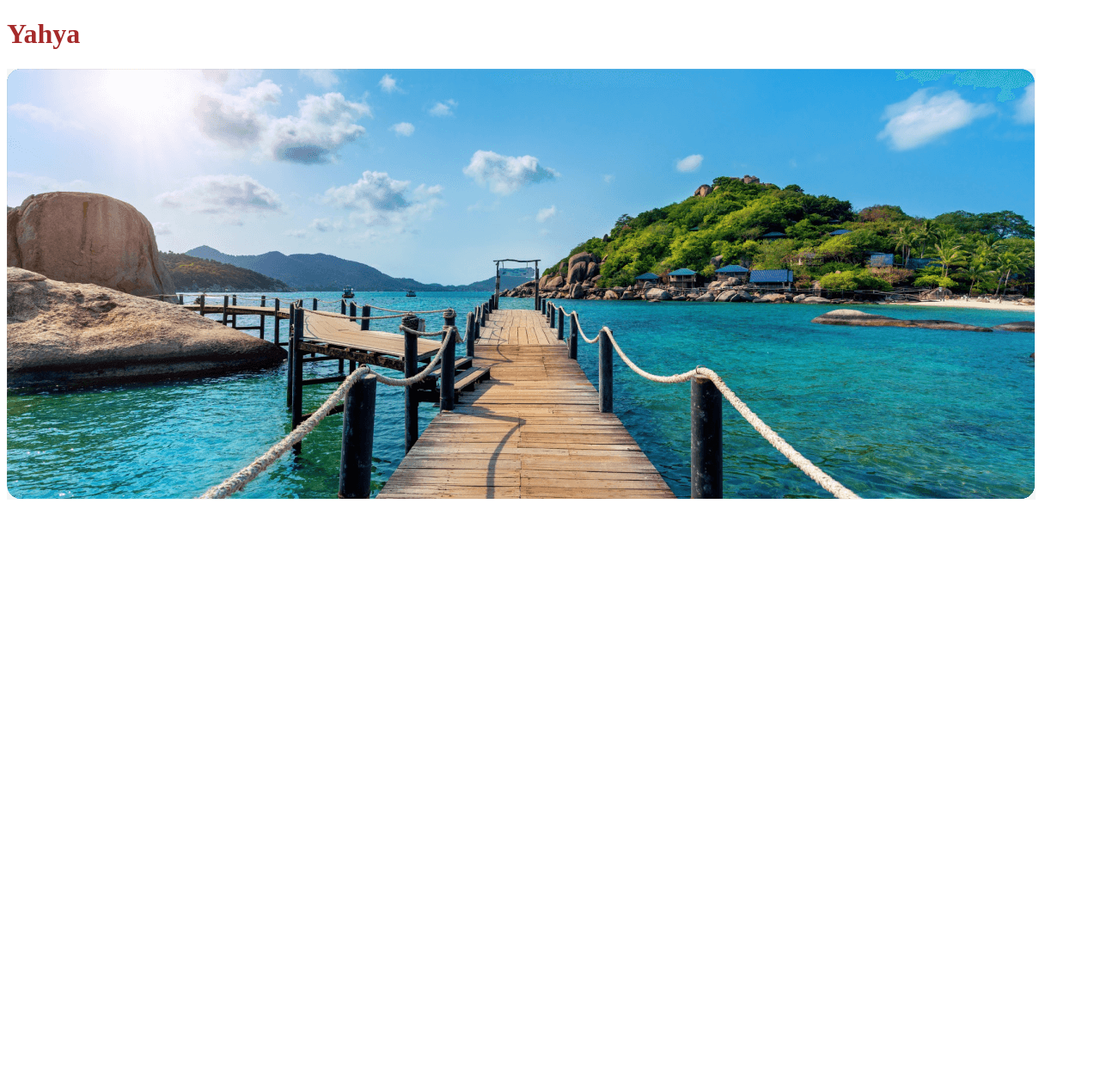
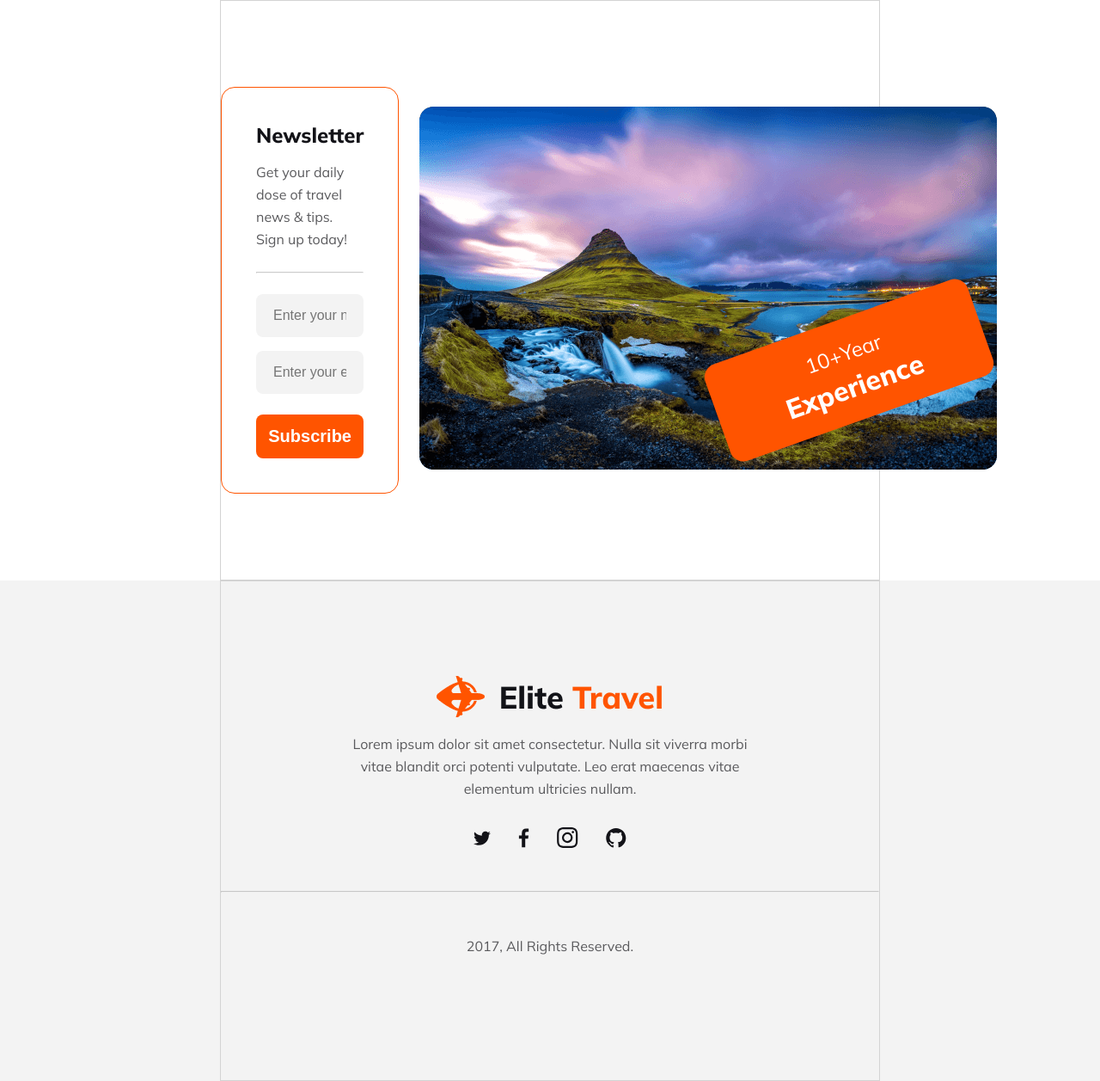
Before and after one commit to md-nahiduzzaman/assignment-2-travel-agency, a plain HTML site: page index.html in a window 1280 px wide. Shown: the whole page at 86% size. Before the commit the page ends 800 px from the top, so only its background shows below. Drawn offline with Linux system fonts and the light colour scheme.

Commit message:
added footer and newsletter section

```diff
--- a/index.html
+++ b/index.html
@@ -5,12 +5,74 @@
     <meta name="viewport" content="width=device-width, initial-scale=1.0" />
     <title>Assignment 2 Travel Agency</title>
 
+    <!-- google font -->
+    <link rel="preconnect" href="https://fonts.googleapis.com" />
+    <link rel="preconnect" href="https://fonts.gstatic.com" crossorigin />
+    <link
+      href="https://fonts.googleapis.com/css2?family=Mulish:wght@200;300;400;500;600;700;800;900;1000&display=swap"
+      rel="stylesheet"
+    />
+
     <!-- style sheet -->
     <link rel="stylesheet" href="styles/style.css" />
     <link rel="stylesheet" href="styles/responsive.css" />
   </head>
   <body>
-    <h1>Yahya</h1>
-    <img src="Images/Group 13 (1) (1).png" alt="" />
+    <header></header>
+    <main>
+      <!-- newsletter sec start here -->
+      <section>
+        <div class="newsletter-sec container">
+          <div class="newsletter-sec-element">
+            <h5>Newsletter</h5>
+            <p>Get your daily dose of travel news & tips. Sign up today!</p>
+            <hr />
+            <fieldset>
+              <form class="newsletter-sec-form" action="">
+                <input
+                  type="text"
+                  name="name"
+                  id="name"
+                  placeholder="Enter your name"
+                />
+                <input
+                  type="email"
+                  name=""
+                  id="email"
+                  placeholder="Enter your email"
+                />
+                <input type="button" id="subscribe" value="Subscribe" />
+              </form>
+            </fieldset>
+          </div>
+          <div class="newsletter-sec-imgs">
+            <img src="Images/Rectangle 8 (1).png" alt="" />
+            <div class="badge">
+                <p>10+Year</h1>
+                <h3>Experience</h3>
+              </div>
+          </div>
+        </div>
+      </section>
+      <!-- newsletter sec end here -->
+    </main>
+    <footer>
+      <div class="footer-sec container">
+        <img src="Images/Group 40071.png" alt="logo" />
+        <p>
+          Lorem ipsum dolor sit amet consectetur. Nulla sit viverra morbi vitae
+          blandit orci potenti vulputate. Leo erat maecenas vitae elementum
+          ultricies nullam.
+        </p>
+        <div class="footer-sec-social">
+          <img src="Images/icons/twitter.svg" alt="" />
+          <img src="Images/icons/facebook.svg" alt="" />
+          <img src="Images/icons/instagram.svg" alt="" />
+          <img src="Images/icons/github.svg" alt="" />
+        </div>
+        <hr />
+        <p id="copyright">2017, All Rights Reserved.</p>
+      </div>
+    </footer>
   </body>
 </html>
--- a/styles/style.css
+++ b/styles/style.css
@@ -1,3 +1,172 @@
+/* global */
+
+* {
+  margin: 0;
+  padding: 0;
+  box-sizing: border-box;
+}
+
+body {
+  font-family: "Mulish", sans-serif;
+}
+
+.container {
+  width: 60%;
+  max-width: 1170px;
+  margin: 0 auto;
+  border: 1px solid lightgray;
+  min-height: 200px;
+}
+
 h1 {
-  color: brown;
+  color: #fff;
+  font-size: 64px;
+  font-weight: 800;
 }
+
+h5 {
+  color: #131318;
+  font-size: 24px;
+  font-weight: 800;
+}
+
+p {
+  color: #5a5a5d;
+  font-size: 1rem;
+  font-weight: 400;
+  line-height: 162.5%; /* 26px */
+}
+/* newsletter */
+
+.newsletter-sec {
+  display: flex;
+  align-items: center;
+  justify-content: space-between;
+  gap: 24px;
+  padding-top: 100px;
+  padding-bottom: 100px;
+}
+
+.newsletter-sec-element {
+  padding: 40px;
+  border-radius: 16px;
+  border: 1px solid #ff5400;
+}
+.newsletter-sec-element p {
+  margin-top: 16px;
+  width: 95%;
+}
+
+.newsletter-sec-element hr {
+  opacity: 50%;
+  margin: 24px 0;
+}
+
+fieldset {
+  border: 0;
+}
+
+.newsletter-sec-form {
+  /* display: flex;
+  flex-direction: column; */
+  display: block;
+}
+
+#name {
+  margin-bottom: 16px;
+}
+#email,
+#name {
+  color: rgba(19, 19, 24, 0.3);
+  font-size: 16px;
+  font-weight: 400;
+  width: 100%;
+  padding: 16px 20px;
+
+  border: 0;
+  border-radius: 8px;
+  background: rgba(19, 19, 24, 0.05);
+}
+
+#subscribe {
+  color: #fff;
+  text-align: center;
+  font-size: 20px;
+  font-weight: 800;
+
+  width: 100%;
+  padding: 14px;
+
+  border: 0;
+  border-radius: 8px;
+  background: #ff5400;
+
+  margin-top: 24px;
+}
+
+.newsletter-sec-imgs {
+  position: relative;
+}
+
+.badge {
+  color: #fff;
+  text-align: center;
+
+  border-radius: 16px;
+  background: #ff5400;
+
+  width: 324px;
+  padding: 20px 40px;
+
+  position: absolute;
+
+  bottom: 60px;
+  right: 10px;
+
+  transform: rotate(-19.628deg);
+  flex-shrink: 0;
+}
+
+.badge p {
+  color: #fff;
+  text-align: center;
+  font-size: 24px;
+  font-weight: 400;
+}
+
+.badge h3 {
+  color: #fff;
+  text-align: center;
+  font-size: 32px;
+  font-weight: 800;
+}
+
+/* footer */
+footer {
+  background: rgba(19, 19, 24, 0.05);
+}
+
+.footer-sec {
+  padding: 110px 0;
+  text-align: center;
+}
+
+.footer-sec p {
+  width: 60%;
+  margin: 15px auto 32px;
+}
+
+.footer-sec-social {
+  display: flex;
+  justify-content: center;
+  align-items: center;
+  gap: 32px;
+  margin-bottom: 50px;
+}
+
+.footer-sec hr {
+  opacity: 50%;
+}
+#copyright {
+  margin-top: 50px;
+}
```
Also changed, not shown: Images/Group 40071.png (added), Images/icons/facebook.svg (added), Images/icons/github.svg (added), Images/icons/instagram.svg (added), Images/icons/twitter.svg (added).
